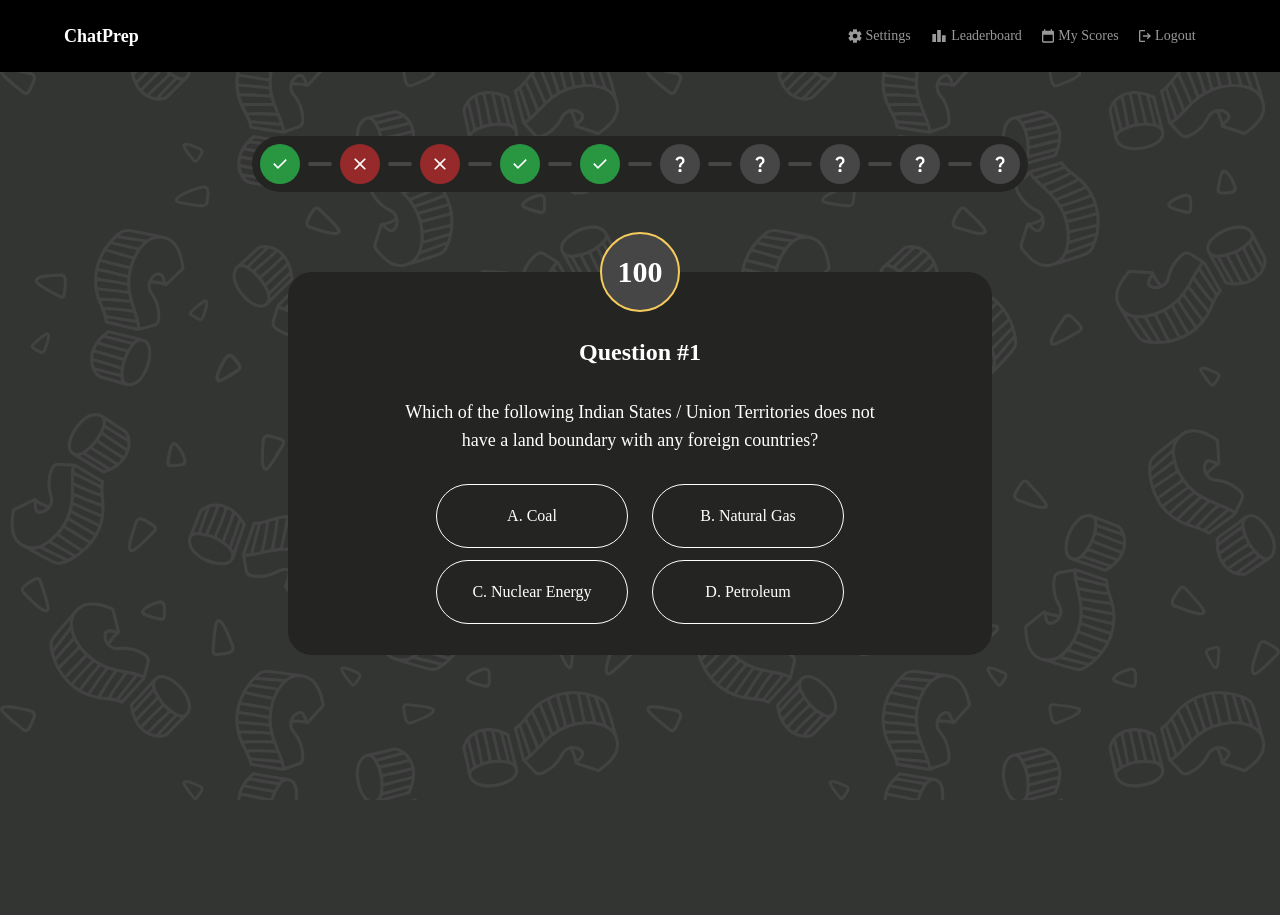
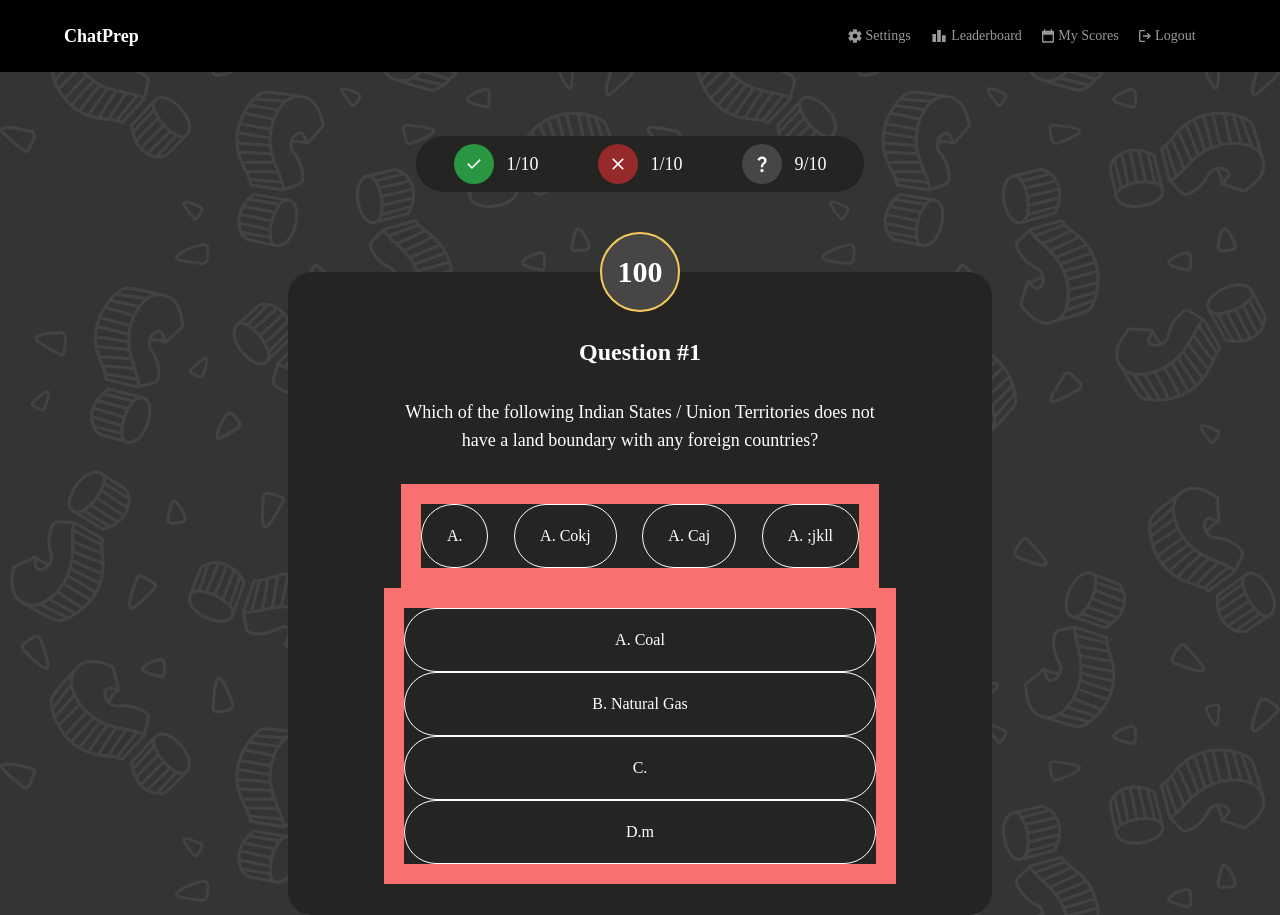
Before and after one commit to AtriChatterjee1/chat-prep-webapp, a Next.js app: page /quiz in a window 1280 px wide. Before the commit the page ends 800 px from the top, so only its background shows below. Built offline with nearby package versions, Linux system fonts and the light colour scheme; a web font is replaced by a local one.

Commit message:
lohia ke modifications

```diff
--- a/src/app/quiz/page.tsx
+++ b/src/app/quiz/page.tsx
@@ -2,11 +2,12 @@ import QuizProgress from "../../components/QuizProgress";
 import Timer from "../../components/Timer";
 import type { NextPage } from "next";
 import Button from "../../components/Button";
+import CorrectWrong from "@/components/CorrectWrong";
 
 const Quiz: NextPage = () => {
     return (
         <div className=" flex flex-col items-center px-[10vw] pt-[8vh]">
-            <QuizProgress/>
+            <CorrectWrong/>
             <div className="relative bg-gray w-[55vw] rounded-3xl px-[10%] pt-16 pb-[3%] flex flex-col items-center text-white">
                 <Timer/>
                 <div className="font-bold text-2xl">
@@ -16,29 +17,57 @@ const Quiz: NextPage = () => {
                 <div className="text-center font-normal my-[6%] text-lg">
                     Which of the following Indian States / Union Territories does not have a land boundary with any foreign countries?
                 </div>
+                <div className="flex-wrap flex-row flex font-extralight align-center justify-center gap-[2vw] border-red-400 border-[20px]">
 
-                <div className="grid grid-cols-2 gap-x-6 gap-y-3 font-extralight">
+
+                    <Button
+                        option="A. "
+
+                        optionHeight="8vh"
+                        optionFontWeight="400"
+                    />
+                     <Button
+                        option="A. Cokj"
+
+                        optionHeight="8vh"
+                        optionFontWeight="400"
+                    />
+                     <Button
+                        option="A. Caj"
+
+                        optionHeight="8vh"
+                        optionFontWeight="400"
+                    />
+                     <Button
+                        option="A. ;jkll"
+
+                        optionHeight="8vh"
+                        optionFontWeight="400"
+                    />
+                </div>
+
+                <div className="flex-wrap flex-row font-extralight border-red-400 border-[20px] w-[40vw]">
                     <Button
                         option="A. Coal"
-                        optionWidth="15vw"
+
                         optionHeight="8vh"
                         optionFontWeight="400"
                     />
                     <Button
                         option="B. Natural Gas"
-                        optionWidth="15vw"
+
                         optionHeight="8vh"
                         optionFontWeight="400"
                     />
                     <Button
-                        option="C. Nuclear Energy"
-                        optionWidth="15vw"
+                        option="C."
+
                         optionHeight="8vh"
                         optionFontWeight="400"
                     />
                     <Button
-                        option="D. Petroleum"
-                        optionWidth="15vw"
+                        option="D.m"
+
                         optionHeight="8vh"
                         optionFontWeight="400"
                     />
--- a/src/components/Button.tsx
+++ b/src/components/Button.tsx
@@ -21,7 +21,7 @@ type OptionButton = {
 const Property1ShortOption: NextPage<OptionButton> = ({
   option,
   optionBorder,
-  optionWidth,
+
   optionHeight,
   optionCursor,
   optionFontWeight,
@@ -33,7 +33,7 @@ const Property1ShortOption: NextPage<OptionButton> = ({
   const outerStyle: CSSProperties = {
       border: optionBorder,
       cursor: optionCursor,
-      width: optionWidth,
+
       height: optionHeight,
       backgroundColor: optionBG,
       borderColor : optionBorderColor
@@ -46,16 +46,17 @@ const Property1ShortOption: NextPage<OptionButton> = ({
 
   return (
     <div
-      className=" box-border flex items-center justify-center text-center border-[1px] border-solid rounded-full"
+      className=" box-border flex px-[25px] py-[25px] items-center justify-center text-center border-[1px] border-solid rounded-full"
       style={outerStyle}
       onClick={onOptionsContainerClick}
     >
-      <div
+      {option}
+      {/* <div
         className="text-white text-base"
         style={optionStyle}
       >
-        {option}
-      </div>
+
+     / </div> */}
     </div>
   );
 };
--- /dev/null
+++ b/src/components/CorrectWrong.tsx
@@ -0,0 +1,22 @@
+import type { NextPage } from "next";
+import Image from "next/legacy/image";
+import QuestionMark from "./QuestionMark";
+import QuestionMarkIcon from "../assets/QuestionMarkIcon.svg"
+import Correct from "../assets/Correct.svg"
+import Wrong from "../assets/Wrong.svg"
+import Dash from "./Dash";
+
+const QuizProgress: NextPage = () => {
+    return (
+      <div className="h-14 rounded-full bg-gray w-[35vw] px-2 py-2 flex justify-around items-center mb-20 text-white text-lg font-medium">
+         <div className="flex items-center gap-[1vw]">
+        <QuestionMark iconPath={Correct} backgroundColor="bg-correctGreen"/>1/10</div>
+        <div className="flex items-center gap-[1vw]">
+        <QuestionMark iconPath={Wrong} backgroundColor="bg-wrongRed"/>1/10</div>
+        <div className="flex items-center gap-[1vw]">
+        <QuestionMark iconPath={QuestionMarkIcon} backgroundColor="bg-questionMarkGray"/>9/10 </div>
+      </div>
+    );
+  };
+
+export default QuizProgress;
```
